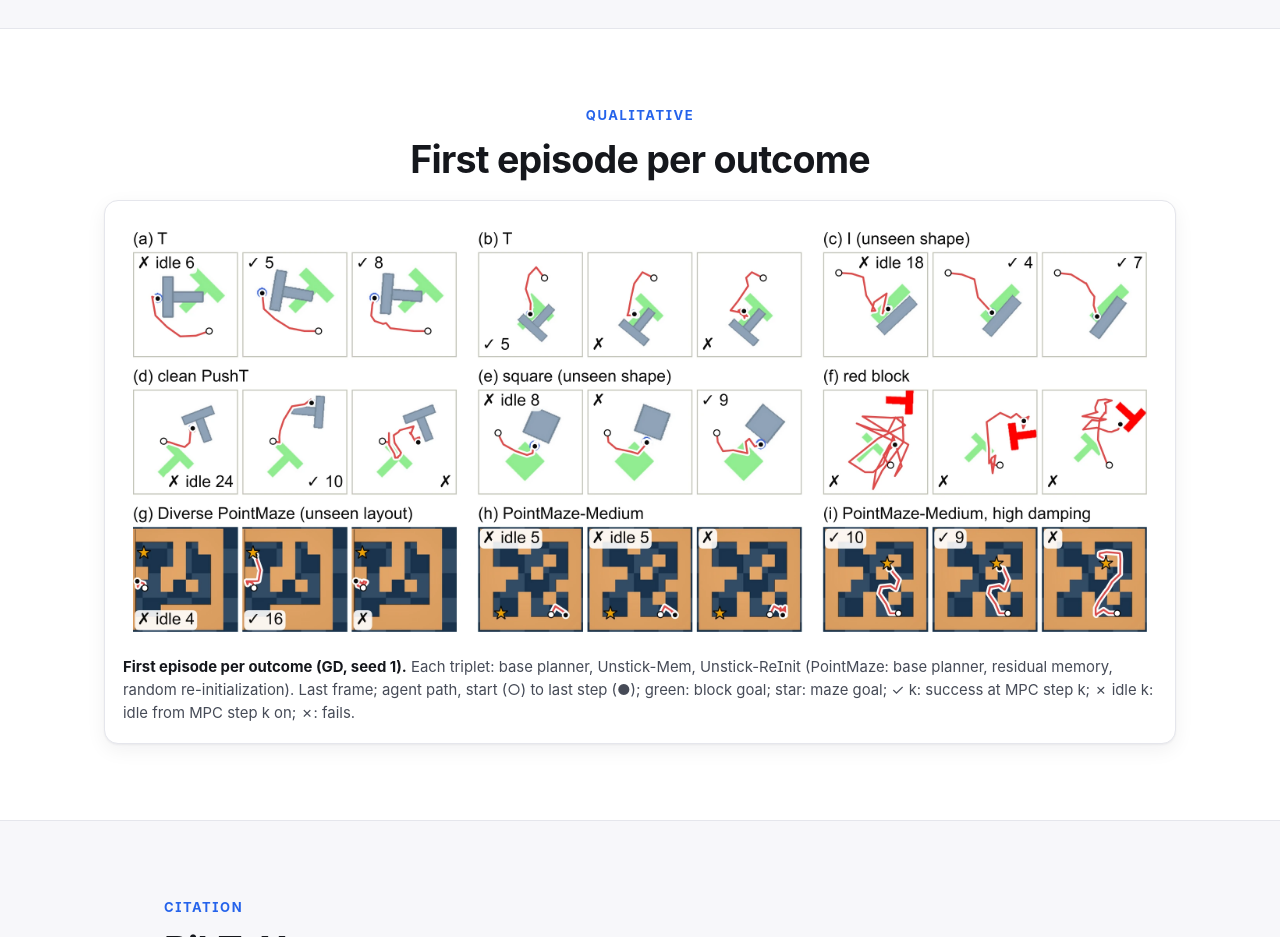
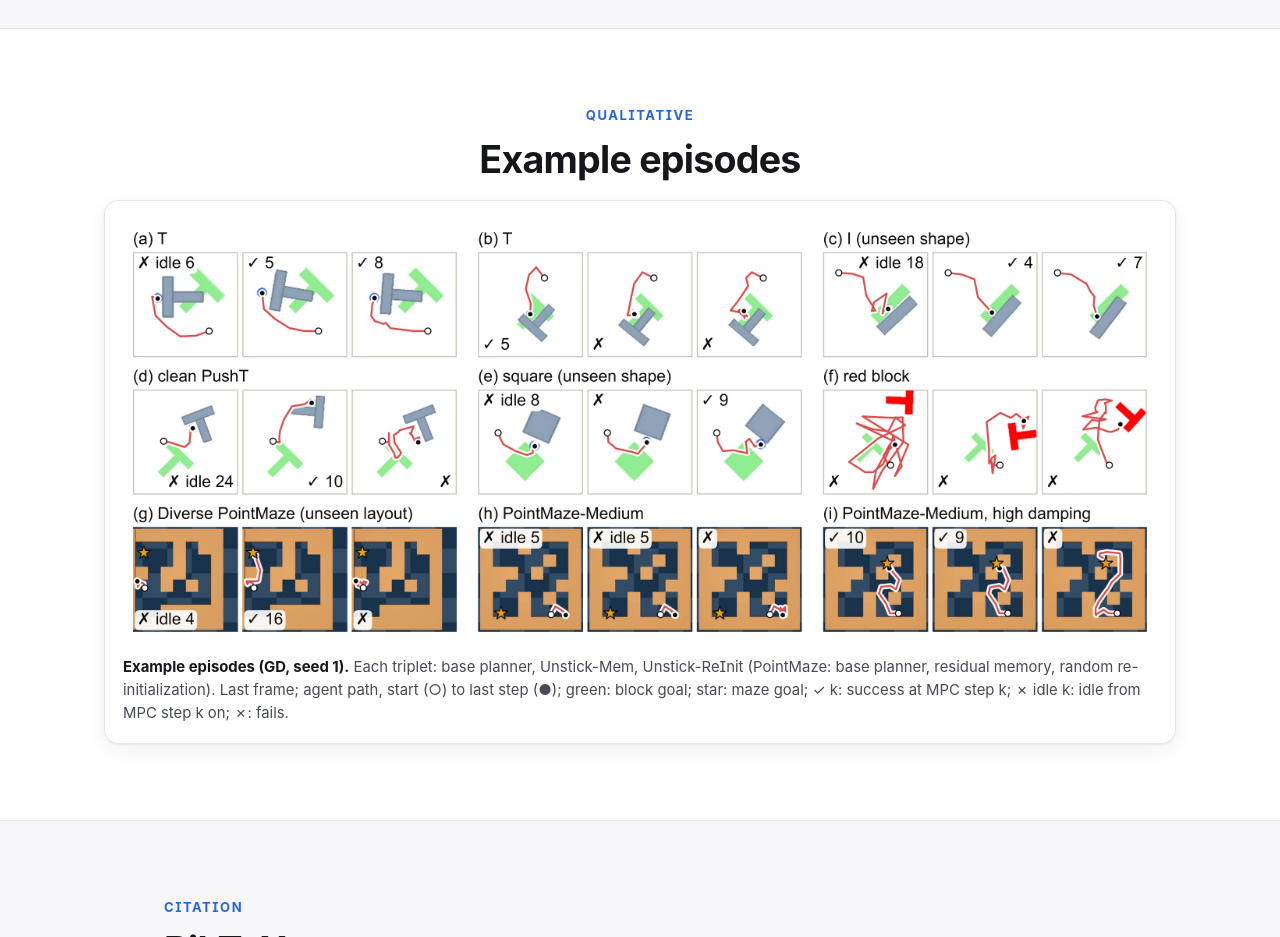
Before and after one commit to jhlee0619/unstick, a plain HTML site: page docs/index.html in a window 1280 px wide. Shown: the part 5080-6017 px from the top of the page. Drawn offline with Linux system fonts and the light colour scheme; a web font is replaced by a local one.

Commit message:
Rename the qualitative figure on the project page
Co-Authored-By: Claude Opus 5.5 <noreply@anthropic.com>

```diff
--- a/docs/index.html
+++ b/docs/index.html
@@ -123,11 +123,11 @@
 <section class="sec" id="examples"><div class="wrap">
 <div class="narrow center reveal">
 <span class="eyebrow">Qualitative</span>
-<h2>First episode per outcome</h2>
+<h2>Example episodes</h2>
 </div>
 <figure class="figure-card reveal">
-<div class="canvas"><img src="static/fig_qual_main.webp" width="2600" height="1034" alt="First episode per outcome on PushObj, PushT and PointMaze for the base planner and the two remedies" data-zoom loading="lazy"></div>
-<figcaption><b>First episode per outcome (GD, seed 1).</b> Each triplet: base planner, Unstick-Mem, Unstick-ReInit (PointMaze: base planner, residual memory, random re-initialization). Last frame; agent path, start (○) to last step (●); green: block goal; star: maze goal; ✓ k: success at MPC step k; ✗ idle k: idle from MPC step k on; ✗: fails.</figcaption>
+<div class="canvas"><img src="static/fig_qual_main.webp" width="2600" height="1034" alt="Example episodes on PushObj, PushT and PointMaze for the base planner and the two remedies" data-zoom loading="lazy"></div>
+<figcaption><b>Example episodes (GD, seed 1).</b> Each triplet: base planner, Unstick-Mem, Unstick-ReInit (PointMaze: base planner, residual memory, random re-initialization). Last frame; agent path, start (○) to last step (●); green: block goal; star: maze goal; ✓ k: success at MPC step k; ✗ idle k: idle from MPC step k on; ✗: fails.</figcaption>
 </figure>
 </div></section>
 <section class="sec tint" id="bibtex"><div class="wrap narrow" style="max-width:1000px">
```
